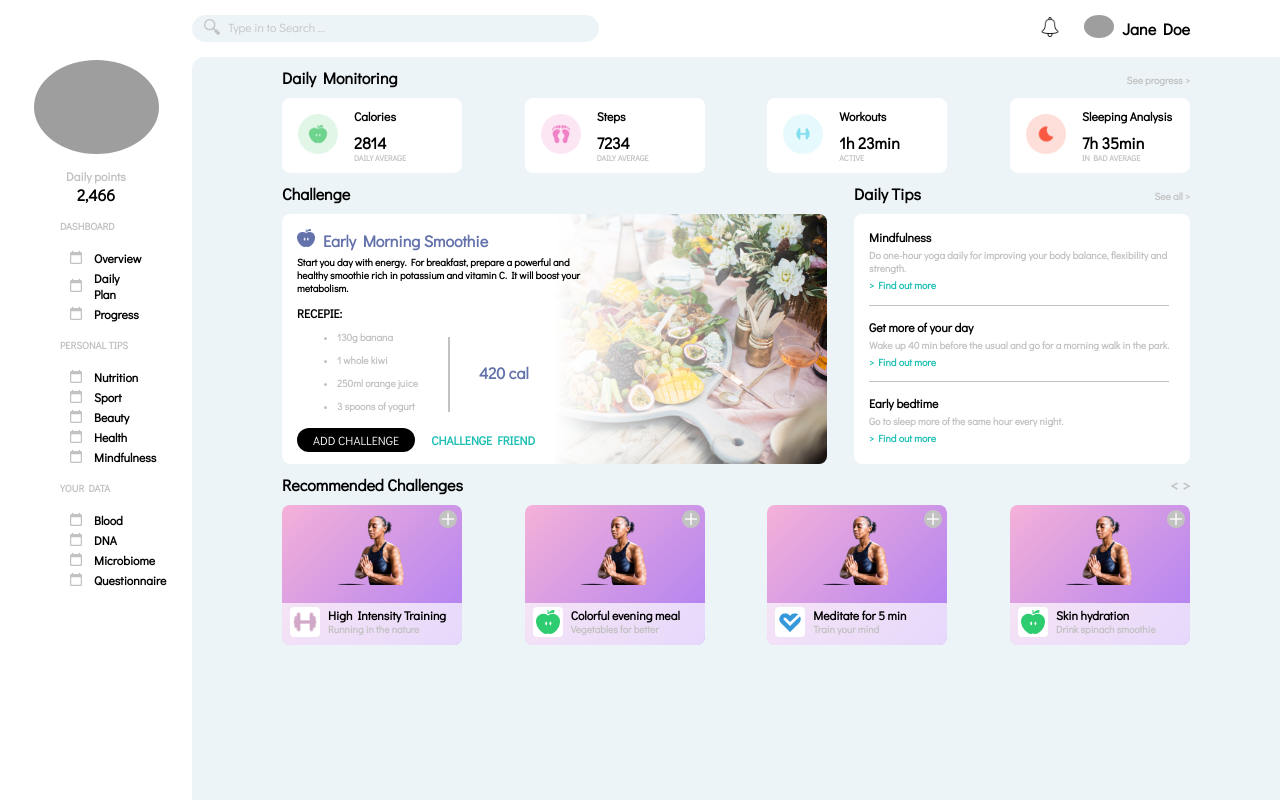
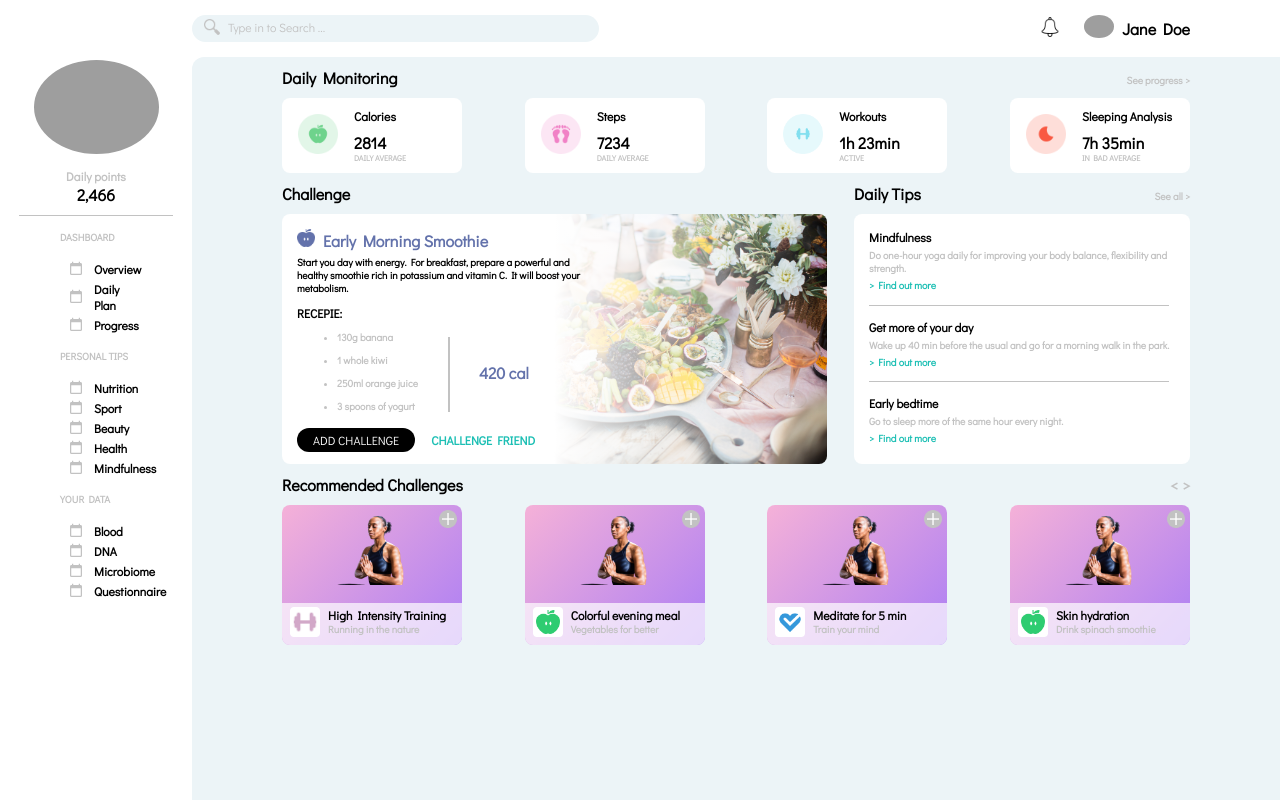
Before and after one commit to khalatevarun/SmartFit, a React (Create React App) app: page / in a window 1280 px wide. Built offline with nearby package versions, Linux system fonts and the light colour scheme; grey boxes are pictures that could not be loaded.

Commit message:
add horizontal line below Profile component

```diff
--- a/src/components/Profile/index.js
+++ b/src/components/Profile/index.js
@@ -9,6 +9,7 @@ const Profile = () => {
       </div>
       <div className="points">Daily points</div>
       <div className="num">2,466</div>
+      <div className="profile-hl"></div>
     </div>
   );
 };
--- a/src/components/Profile/style.scss
+++ b/src/components/Profile/style.scss
@@ -21,3 +21,9 @@
 .num {
   font-size: $title;
 }
+.profile-hl {
+  width: 80%;
+  height: 1px;
+  margin-top: 10px;
+  background-color: $grey;
+}
```
